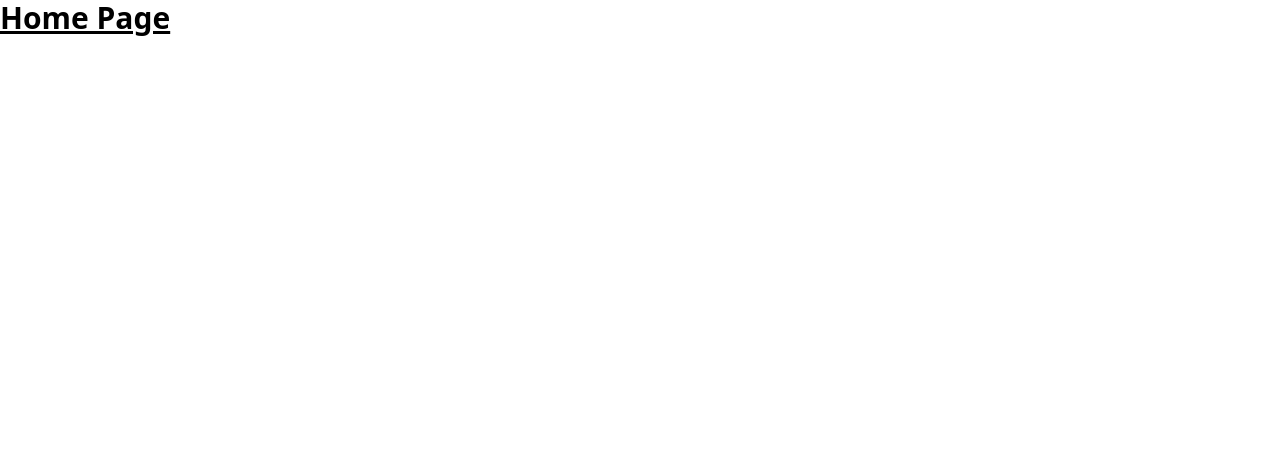
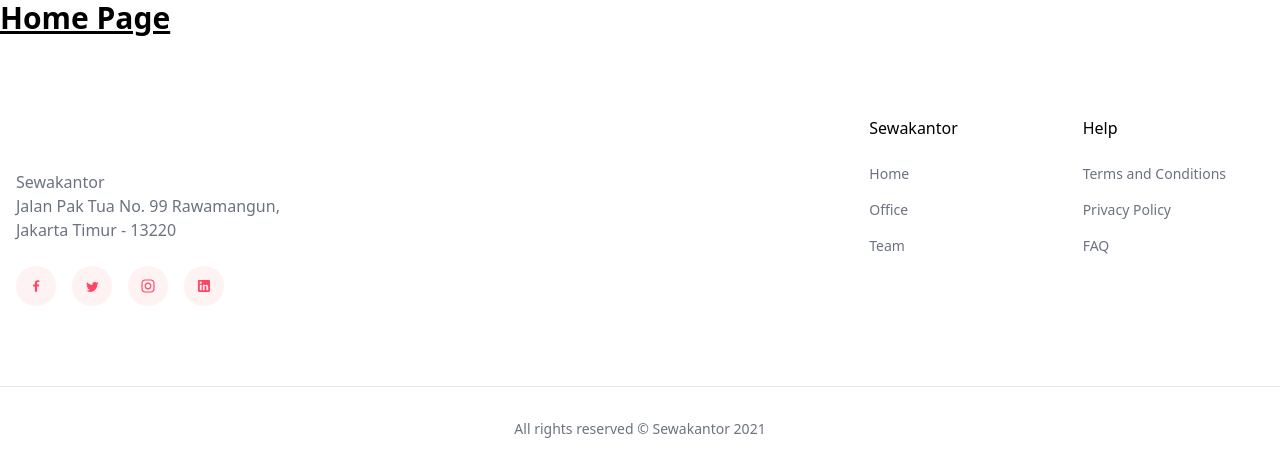
Before and after one commit to Sewakantor/frontend, a Next.js app: page / in a window 1280 px wide. Shown: the top 476 px of the page. Built offline with nearby package versions, Linux system fonts and the light colour scheme.

Commit message:
added menu and some stuff

```diff
--- a/components/Footer.js
+++ b/components/Footer.js
@@ -1,4 +1,6 @@
-export default function Navbar() {
+import Link from "next/link";
+
+export default function Footer() {
     return (
         <>
             <section className="py-12 lg:py-20">
@@ -8,28 +10,38 @@ export default function Navbar() {
                             <a className="inline-block mb-5 text-gray-900 text-lg font-semibold" href="#">
                                 <img className="h-7" src="" alt="" width="auto" />
                             </a>
-                            <p className="mb-6 max-w-sm text-base text-gray-500">Lorem ipsum dolor sit amet, consectetur adipiscing elit.</p>
+                            <p className="mb-6 max-w-sm text-base text-gray-500">Sewakantor<br />
+                                Jalan Pak Tua No. 99 Rawamangun,<br />
+                                Jakarta Timur - 13220</p>
                             <div className="flex">
-                                <a className="flex justify-center items-center w-10 h-10 mr-4 bg-red-50 rounded-full" href="#">
+                                <Link href="https://facebook.com/sewakantor" passHref={true}>
+                                    <div className="flex justify-center items-center w-10 h-10 mr-4 bg-red-50 rounded-full">
                                         <svg width={7} height={12} viewBox="0 0 7 12" fill="none" xmlns="http://www.w3.org/2000/svg">
                                             <path fillRule="evenodd" clipRule="evenodd" d="M4.0898 11.8182V6.51068H5.90537L6.17776 4.44164H4.0898V3.12086C4.0898 2.52201 4.25864 2.1139 5.13515 2.1139L6.25125 2.11345V0.26283C6.05824 0.238228 5.39569 0.181824 4.62456 0.181824C3.01431 0.181824 1.9119 1.14588 1.9119 2.91594V4.44164H0.0908203V6.51068H1.9119V11.8182H4.0898Z" fill="#FF4564" />
                                         </svg>
-                                </a>
-                                <a className="flex justify-center items-center w-10 h-10 mr-4 bg-red-50 rounded-full" href="#">
+                                    </div>
+                                </Link>
+                                <Link href="https://twitter.com/sewakantor" passHref={true}>
+                                    <div className="flex justify-center items-center w-10 h-10 mr-4 bg-red-50 rounded-full">
                                         <svg width={13} height={11} viewBox="0 0 13 11" fill="none" xmlns="http://www.w3.org/2000/svg">
                                             <path fillRule="evenodd" clipRule="evenodd" d="M12.5455 2.09728C12.0904 2.29892 11.6022 2.43566 11.0892 2.49671C11.613 2.18304 12.014 1.6855 12.204 1.09447C11.7127 1.38496 11.1703 1.59589 10.5924 1.71023C10.1296 1.21655 9.47138 0.909058 8.74128 0.909058C7.34059 0.909058 6.20489 2.04475 6.20489 3.44467C6.20489 3.64322 6.2273 3.83714 6.27057 4.02257C4.16298 3.91671 2.29411 2.90696 1.0433 1.37259C0.824652 1.74653 0.700269 2.18225 0.700269 2.64736C0.700269 3.52734 1.14837 4.30379 1.82825 4.75805C1.41259 4.74415 1.02166 4.62981 0.67942 4.43975V4.47142C0.67942 5.69983 1.55399 6.72504 2.71362 6.95837C2.50116 7.01554 2.27712 7.04722 2.04534 7.04722C1.88156 7.04722 1.72318 7.031 1.56788 7.00009C1.89081 8.00831 2.8272 8.74148 3.93663 8.76158C3.06902 9.44146 1.97504 9.84552 0.786814 9.84552C0.582087 9.84552 0.38043 9.83316 0.181885 9.81076C1.30445 10.5316 2.63716 10.9519 4.06952 10.9519C8.73514 10.9519 11.2854 7.0874 11.2854 3.73595L11.2769 3.4076C11.7752 3.05219 12.2063 2.60564 12.5455 2.09728Z" fill="#FF4564" />
                                         </svg>
-                                </a>
-                                <a className="flex justify-center items-center w-10 h-10 mr-4 bg-red-50 rounded-full" href="#">
+                                    </div>
+                                </Link>
+                                <Link href="https://instagram.com/sewakantor" passHref={true}>
+                                    <div className="flex justify-center items-center w-10 h-10 mr-4 bg-red-50 rounded-full">
                                     <svg width={14} height={14} viewBox="0 0 14 14" fill="none" xmlns="http://www.w3.org/2000/svg">
                                         <path fillRule="evenodd" clipRule="evenodd" d="M4.06713 0.454529H9.9328C11.9249 0.454529 13.5456 2.07519 13.5455 4.06715V9.93282C13.5455 11.9248 11.9249 13.5454 9.9328 13.5454H4.06713C2.07518 13.5454 0.45459 11.9249 0.45459 9.93282V4.06715C0.45459 2.07519 2.07518 0.454529 4.06713 0.454529ZM9.9329 12.3839C11.2845 12.3839 12.3841 11.2844 12.3841 9.93282H12.384V4.06714C12.384 2.71563 11.2844 1.61601 9.93282 1.61601H4.06715C2.71564 1.61601 1.61609 2.71563 1.61609 4.06714V9.93282C1.61609 11.2844 2.71564 12.384 4.06715 12.3839H9.9329ZM3.57148 7.00005C3.57148 5.10947 5.10951 3.5714 7.00005 3.5714C8.8906 3.5714 10.4286 5.10947 10.4286 7.00005C10.4286 8.89056 8.8906 10.4285 7.00005 10.4285C5.10951 10.4285 3.57148 8.89056 3.57148 7.00005ZM4.75203 6.99998C4.75203 8.23951 5.76054 9.24788 7.00004 9.24788C8.23955 9.24788 9.24806 8.23951 9.24806 6.99998C9.24806 5.76036 8.23963 4.75191 7.00004 4.75191C5.76046 4.75191 4.75203 5.76036 4.75203 6.99998Z" fill="#FF4564" />
                                     </svg>
-                                </a>
-                                <a className="flex justify-center items-center w-10 h-10 bg-red-50 rounded-full" href="#">
+                                    </div>
+                                </Link>
+                                <Link href="https://linkedin.com/sewakantor" passHref={true}>
+                                    <div className="flex justify-center items-center w-10 h-10 mr-4 bg-red-50 rounded-full">
                                     <svg width={12} height={12} viewBox="0 0 12 12" fill="none" xmlns="http://www.w3.org/2000/svg">
                                         <path d="M10.8 0H1.2C0.54 0 0 0.54 0 1.2V10.8C0 11.46 0.54 12 1.2 12H10.8C11.46 12 12 11.46 12 10.8V1.2C12 0.54 11.46 0 10.8 0ZM3.6 10.2H1.8V4.8H3.6V10.2ZM2.7 3.78C2.1 3.78 1.62 3.3 1.62 2.7C1.62 2.1 2.1 1.62 2.7 1.62C3.3 1.62 3.78 2.1 3.78 2.7C3.78 3.3 3.3 3.78 2.7 3.78ZM10.2 10.2H8.4V7.02C8.4 6.54002 7.98 6.12 7.5 6.12C7.02 6.12 6.6 6.54002 6.6 7.02V10.2H4.8V4.8H6.6V5.52C6.9 5.04 7.56 4.68 8.1 4.68C9.24 4.68 10.2 5.64 10.2 6.78V10.2Z" fill="#FF4564" />
                                     </svg>
-                                </a>
+                                    </div>
+                                </Link>
                             </div>
                         </div>
                         <div className="w-full lg:w-2/3 px-4">
@@ -41,19 +53,38 @@ export default function Navbar() {
                                 <div className="w-1/2 lg:w-1/4 px-4 mb-8 lg:mb-0">
                                     <h3 className="mb-6 text-base font-medium">Sewakantor</h3>
                                     <ul className="text-sm">
-                                        <li className="mb-4"><a className="text-gray-500 hover:text-gray-600" href="#">Terms</a></li>
-                                        <li className="mb-4"><a className="text-gray-500 hover:text-gray-600" href="#">About Us</a></li>
-                                        <li className="mb-4"><a className="text-gray-500 hover:text-gray-600" href="#">Team</a></li>
-                                        <li><a className="text-gray-500 hover:text-gray-600" href="#">Privacy</a></li>
+                                        <li className="mb-4">
+                                            <Link href="/">
+                                                <a className="text-gray-500 hover:text-gray-600">Home</a>
+                                            </Link>
+                                        </li>
+                                        <li className="mb-4">
+                                            <Link href="/office">
+                                                <a className="text-gray-500 hover:text-gray-600" href="#">Office</a>
+                                            </Link>
+                                        </li>
+                                        <li className="mb-4">
+                                            <Link href="/team">
+                                                <a className="text-gray-500 hover:text-gray-600" href="#">Team</a>
+                                            </Link>
+                                        </li>
                                     </ul>
                                 </div>
                                 <div className="w-1/2 lg:w-1/4 px-4">
                                     <h3 className="mb-6 text-base font-medium">Help</h3>
                                     <ul className="text-sm">
-                                        <li className="mb-4"><a className="text-gray-500 hover:text-gray-600" href="#">Blog</a></li>
-                                        <li className="mb-4"><a className="text-gray-500 hover:text-gray-600" href="#">Service</a></li>
-                                        <li className="mb-4"><a className="text-gray-500 hover:text-gray-600" href="#">Product</a></li>
-                                        <li><a className="text-gray-500 hover:text-gray-600" href="#">Contact Us</a></li>
+                                        <li className="mb-4"><Link href="/terms">
+                                            <a className="text-gray-500 hover:text-gray-600">Terms and Conditions</a>
+                                        </Link>
+                                        </li>
+                                        <li className="mb-4"><Link href="/privasy-policy">
+                                            <a className="text-gray-500 hover:text-gray-600">Privacy Policy</a>
+                                        </Link>
+                                        </li>
+                                        <li><Link href="/faq">
+                                            <a className="text-gray-500 hover:text-gray-600">FAQ</a>
+                                        </Link>
+                                        </li>
                                     </ul>
                                 </div>
                             </div>
--- a/pages/index.js
+++ b/pages/index.js
@@ -1,9 +1,13 @@
+import Footer from "../components/Footer";
+
 export default function Home() {
   return (
     <>
       <h1 className="text-3xl font-bold underline">
         Home Page
+
       </h1>
+      <Footer/>
     </>
   )
 }
```
Lines whose indentation alone changed are shown as unchanged.
